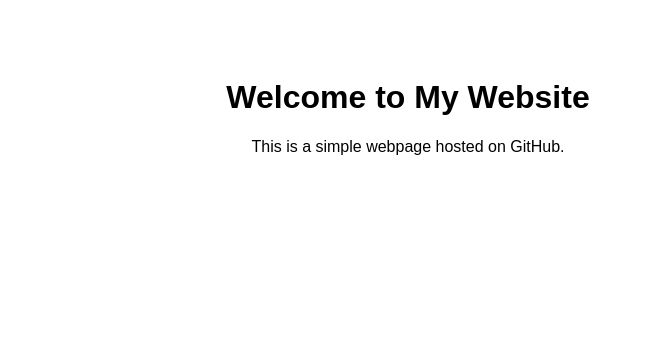
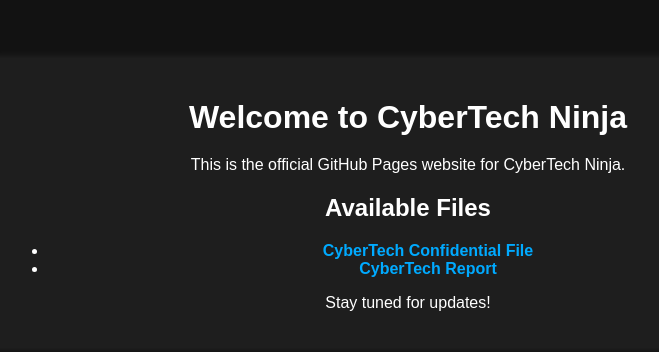
Before and after one commit to newb4sec/newb4sec.github.io, a plain HTML site: page index.html in a window 1280 px wide. Shown: the whole page, without its empty margins (232-891 px from the left). Drawn offline with Linux system fonts and the light colour scheme.

Commit message:
Add files via upload

```diff
--- a/index.html
+++ b/index.html
@@ -3,17 +3,46 @@
 <head>
     <meta charset="UTF-8">
     <meta name="viewport" content="width=device-width, initial-scale=1.0">
-    <title>My Website</title>
+    <title>CyberTech Ninja</title>
     <style>
         body {
             font-family: Arial, sans-serif;
+            background-color: #121212;
+            color: white;
             text-align: center;
             padding: 50px;
+        }
+        .container {
+            max-width: 800px;
+            margin: auto;
+            background: #1e1e1e;
+            padding: 20px;
+            border-radius: 10px;
+            box-shadow: 0 0 10px rgba(255, 255, 255, 0.1);
+        }
+        a {
+            color: #00aaff;
+            text-decoration: none;
+            font-weight: bold;
+        }
+        a:hover {
+            text-decoration: underline;
+        }
+        h1 {
+            margin-bottom: 20px;
         }
     </style>
 </head>
 <body>
-    <h1>Welcome to My Website</h1>
-    <p>This is a simple webpage hosted on GitHub.</p>
+    <div class="container">
+        <h1>Welcome to CyberTech Ninja</h1>
+        <p>This is the official GitHub Pages website for CyberTech Ninja.</p>
+        <h2>Available Files</h2>
+        <ul>
+            <li><a href="CyberTech_Confidential.txt" download>CyberTech Confidential File</a></li>
+            <li><a href="CyberTech_Report.pdf" download>CyberTech Report</a></li>
+        </ul>
+        <p>Stay tuned for updates!</p>
+    </div>
 </body>
 </html>
```
